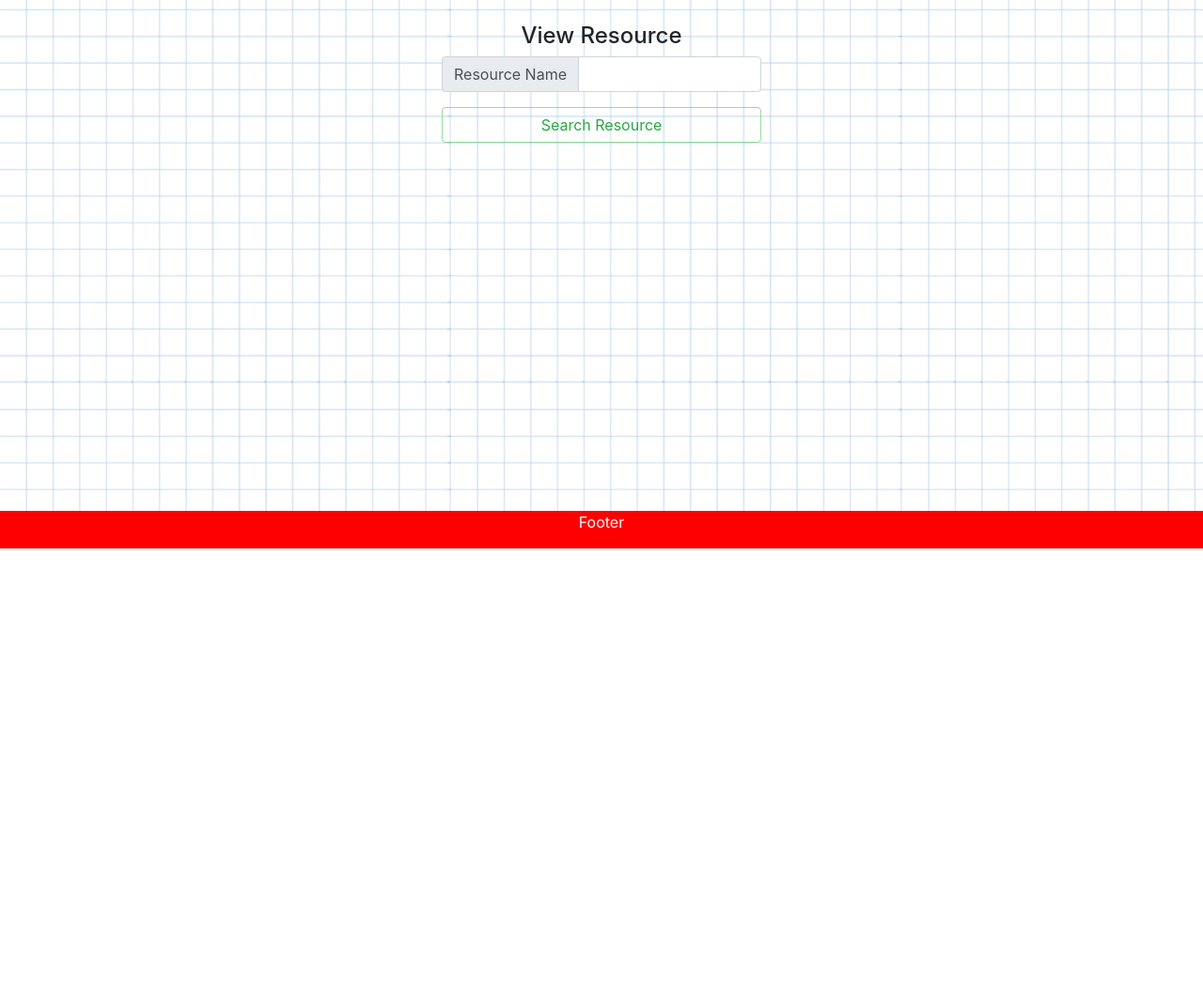
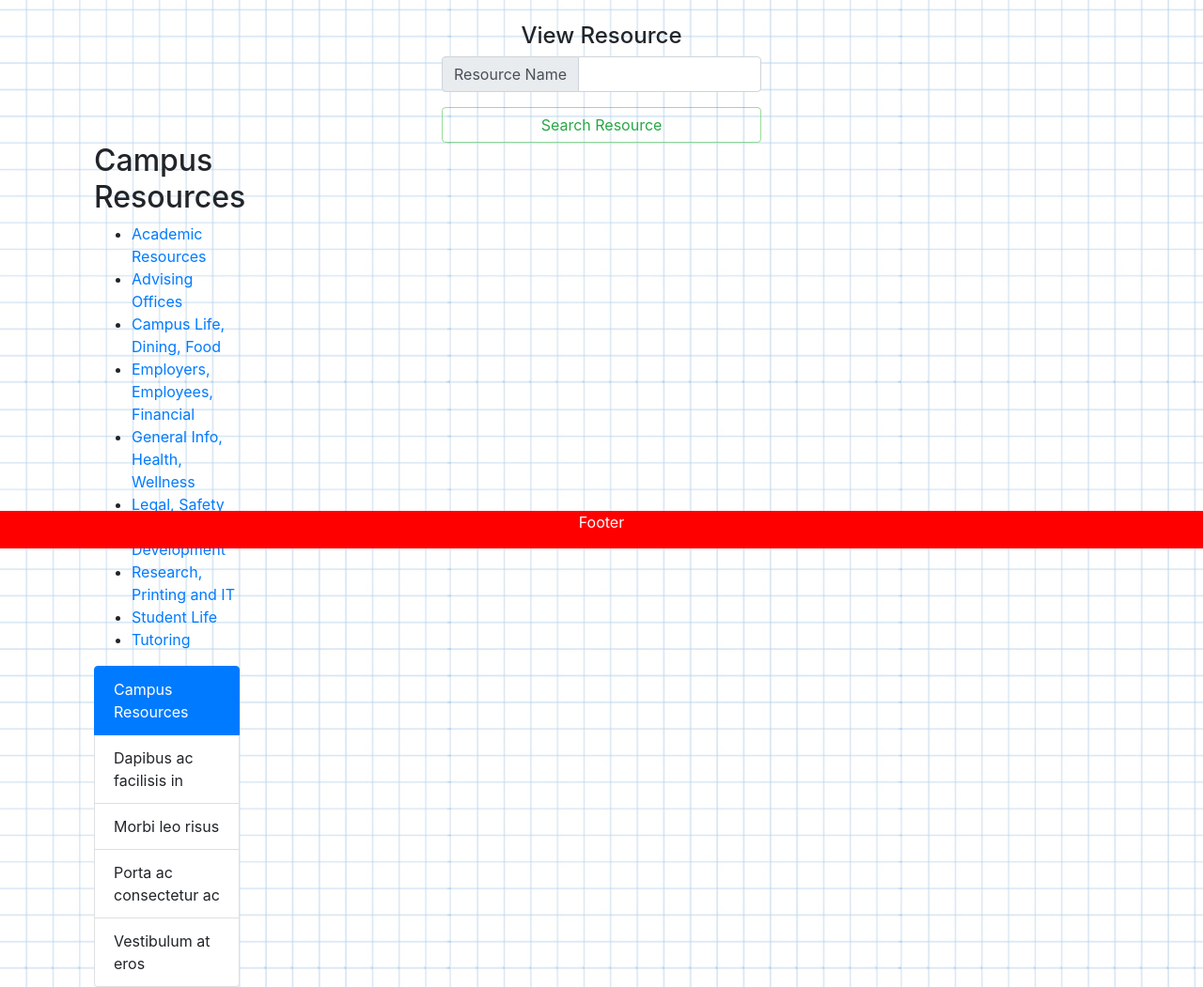
Before and after one commit to CSCE-4901-Capstone-Group-CacheMoney/College-of-Engineering-Degree-Plan-App, a Django app: page /administration/view-resource/ in a window 1280 px wide. Shown: the part 216-1267 px from the top of the page at 94% size. Before the commit the page ends 800 px from the top, so only its background shows below. Run offline with Django 3.2, Linux system fonts and the light colour scheme; the visitor is signed in with stand-in values (Sample User, id 1); some libraries are stand-ins or nearby versions.

Commit message:
Update to view resources to play around with different list styling for UNT resources.

```diff
--- a/src/templates/administration/resources/view-resource.html
+++ b/src/templates/administration/resources/view-resource.html
@@ -23,7 +23,34 @@
             </div>
     </div>
     <div class="row">
-      <!-- where results can go -->
+      <div class="col-md-2">
+        <section class="block block-menu block-menu-menu-campus-resources clearfix">
+          <h2 class="title block-title">Campus Resources</h2>
+          <ul class="menu"><li class="first leaf"><a href="https://learningcenter.unt.edu/resources-academic" title="">Academic Resources</a></li>
+          <li class="leaf active-trail"><a href="https://learningcenter.unt.edu/resources-advising" title="" class="active-trail active">Advising Offices</a></li>
+          <li class="leaf"><a href="https://learningcenter.unt.edu/resources-campuslifefood" title="">Campus Life, Dining, Food</a></li>
+          <li class="leaf"><a href="https://learningcenter.unt.edu/campus-resources-employers-employees-financial" title="">Employers, Employees, Financial</a></li>
+          <li class="leaf"><a href="https://learningcenter.unt.edu/resources-general-health" title="">General Info, Health, Wellness</a></li>
+          <li class="leaf"><a href="https://learningcenter.unt.edu/resources-legal-and-safety" title="">Legal, Safety</a></li>
+          <li class="leaf"><a href="https://learningcenter.unt.edu/campus-resources-professional-development" title="">Professional Development</a></li>
+          <li class="leaf"><a href="https://learningcenter.unt.edu/campus-resources-research-printing-and-it" title="">Research, Printing and IT</a></li>
+          <li class="leaf"><a href="https://learningcenter.unt.edu/campus-resources-student-life" title="">Student Life</a></li>
+          <li class="last leaf"><a href="https://learningcenter.unt.edu/resources-tutoring" title="">Tutoring</a></li>
+          </ul>
+        </section>
+        <ul class="list-group">
+          <li class="list-group-item active">Campus Resources</li>
+          <li class="list-group-item">Dapibus ac facilisis in</li>
+          <li class="list-group-item">Morbi leo risus</li>
+          <li class="list-group-item">Porta ac consectetur ac</li>
+          <li class="list-group-item">Vestibulum at eros</li>
+        </ul>
+
+
+
+      </div>
+      <div class="col-md-8"></div>
+      <div class="col-md-2"></div>
     </div>
 </div>
 
```
